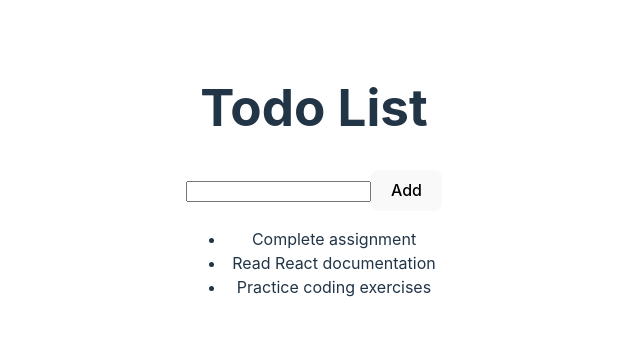
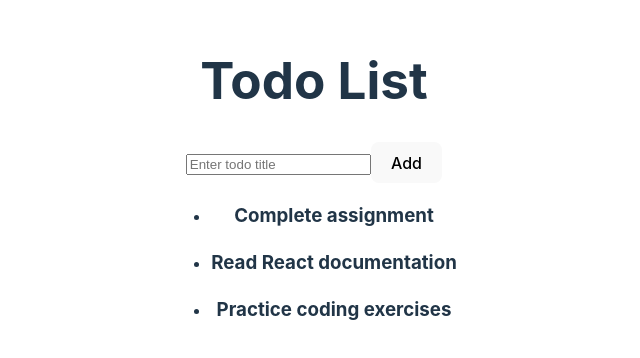
Before and after one commit to MaedeGholipourNozari/react-todo, a React (Vite) app: page / in a window 1280 px wide. Shown: the part 220-578 px from the top of the page, without its empty margins (326-966 px from the left). Built offline with nearby package versions, Linux system fonts and the light colour scheme.

Commit message:
Add-Todo-Item-In-Form

```diff
--- a/src/AddTodoForm.jsx
+++ b/src/AddTodoForm.jsx
@@ -1,12 +1,26 @@
 import React from "react";
 
 
-function AddTodoForm(){
+function AddTodoForm(props){
+
+
+const handleAddTodo= (event)  => {
+
+    event.preventDefault();
+
+    const todoTitle = event.target.elements.title.value;
+
+    props.onAddTodo(todoTitle);
+
+    // Reset the form
+    event.target.reset();
+};
+
     return(
         <div>
-            <form>
+            <form onSubmit={handleAddTodo}>
                 <label htmlFor="todoTitle" title="Tiltle"></label>
-                <input type="text" id="todoTitle"></input>
+                <input type="text" id="todoTitle" name="title" placeholder="Enter todo title" required></input>
                 <button type="submit" >Add</button>
             </form>
         </div>
--- a/src/App.jsx
+++ b/src/App.jsx
@@ -7,13 +7,16 @@ import AddTodoForm from './AddTodoForm.jsx'
 
 
 function App() {
-  const [count, setCount] = useState(0)
+  const [newTodo , setNewTodo ] = useState("")
 
   return (
     <>
       <h1>Todo List</h1>
 
-      <AddTodoForm/>
+      <AddTodoForm onAddTodo={setNewTodo}/>
+      <p>
+        {newTodo}
+      </p>
 
       <TodoList/>
     </>
--- a/src/TodoList.jsx
+++ b/src/TodoList.jsx
@@ -1,4 +1,5 @@
 import React from 'react';
+import TodoListItem from './TodoListItem';
 
 
 const todoList=[
@@ -21,7 +22,9 @@ function TodoList() {
         <div>
            <ul>
                 {
-                todoList.map(item => <li key={item.id}> { item.title}</li>)
+                todoList.map(item =>
+                  (<TodoListItem key={item.id} todo={item}></TodoListItem>)
+                )
                 }
            </ul>
         </div>
--- /dev/null
+++ b/src/TodoListItem.jsx
@@ -0,0 +1,14 @@
+import React from 'react'
+
+
+const TodoListItem = (props) => {
+    const { todo } = props; // Destructure the todo object from props
+
+    return (
+      <li>
+        <h3>{todo.title}</h3>
+      </li>
+    );
+  };
+
+export default TodoListItem
```
